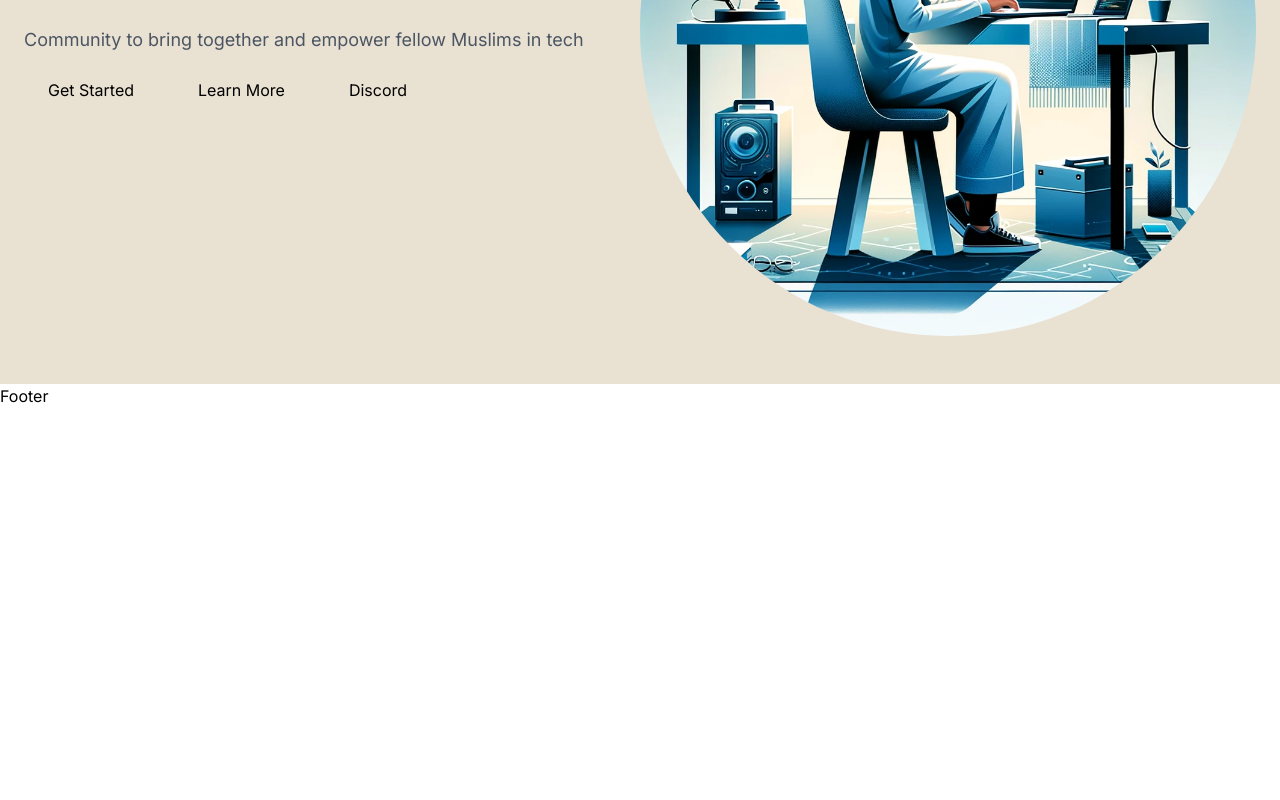
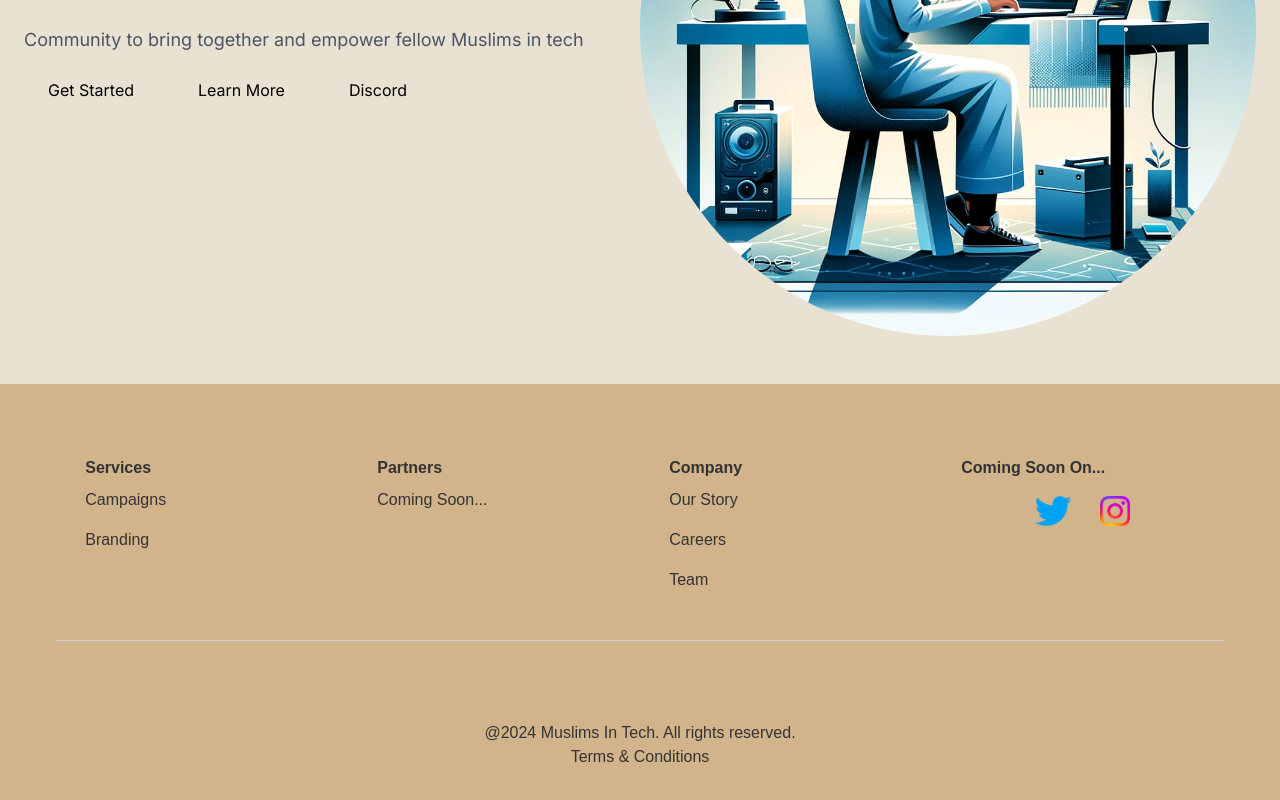
Before and after one commit to Muslims-in-Tech-MIT/muslims-in-tech-landing, a Next.js app: page / in a window 1280 px wide. Shown: the part 416-1216 px from the top of the page. Before the commit the page ends 824 px from the top, so only its background shows below. Built offline with nearby package versions, Linux system fonts and the light colour scheme.

Commit message:
New Feature

```diff
--- /dev/null
+++ b/components/sections/Footer/footer.css
@@ -0,0 +1,151 @@
+.footer {
+    background-color: #D2B48C;
+    /* Match the navbar color */
+    color: #333;
+    padding: 4rem 0;
+    font-family: Arial, sans-serif;
+    text-align: center;
+}
+
+.sb_footer-links_div h4 {
+    font-weight: bold;
+    /* This will make your h4 headings bold */
+    color: #333;
+    /* Adjust the color to fit your design */
+    /* Other styles for h4 can go here */
+}
+
+.sb_footer {
+    max-width: 1200px;
+    margin: auto;
+    display: flex;
+    flex-direction: row;
+    /* Align children in a row */
+    justify-content: space-between;
+    /* Evenly space the direct children */
+    align-items: start;
+    /* Align items to the start of the cross axis */
+    flex-wrap: wrap;
+    /* Wrap onto multiple lines if needed */
+    padding: 0 1rem;
+    /* Add padding on the sides */
+}
+
+.sb_footer-links {
+    display: flex;
+    width: 100%;
+    /* Full width to contain its children */
+    justify-content: space-around;
+    /* Evenly space the child divs */
+    flex-wrap: wrap;
+    /* Wrap onto the next line if space runs out */
+}
+
+.sb_footer-links_div {
+    display: flex;
+    flex-direction: column;
+    align-items: flex-start;
+    /* Align the text to the start for each column */
+    padding: 0.5rem 0;
+    /* Add some vertical padding */
+    flex-basis: 20%;
+    /* Give each column a base width */
+    max-width: 20%;
+    /* Ensure they don't grow beyond this width */
+}
+
+.sb_footer-links_div p strong {
+    font-weight: bold;
+    font-size: 1.25rem;
+    margin-bottom: 1rem;
+    /* Space below the bold heading */
+}
+
+.sb_footer-links_div a {
+    color: #333;
+    text-decoration: none;
+    margin: 0.5rem 0;
+    font-size: 1rem;
+}
+
+.socialmedia {
+    display: flex;
+    justify-content: center;
+    /* Center align the social media icons */
+    align-items: center;
+    gap: 20px;
+    width: 100%;
+    /* Ensure full width to align with the columns above */
+    padding: 1rem 0;
+    /* Add some padding */
+}
+
+.socialmedia img {
+    height: 30px;
+    /* Fixed height for icons */
+    width: auto;
+    /* Maintain aspect ratio */
+}
+
+.sb_footer-below {
+    display: flex;
+    flex-direction: column;
+    justify-content: center;
+    align-items: center;
+    width: 100%;
+    /* Ensure full width */
+    margin-top: 2rem;
+    /* Space above the bottom section */
+    padding: 1rem 0;
+    /* Add some padding */
+}
+
+hr {
+    border: none;
+    height: 1px;
+    background-color: #ccc;
+    width: 100%;
+    /* Full width */
+    margin: 2rem 0;
+    /* Spacing above and below */
+}
+
+.sb_footer-copyright {
+    font-size: 1rem;
+    color: #333;
+    margin-bottom: 0;
+    /* Remove any default margin */
+}
+
+/* Responsive adjustments */
+@media (max-width: 768px) {
+    .sb_footer-links_div {
+        flex-basis: 50%;
+        /* Take half the container's width on smaller screens */
+        max-width: 50%;
+        /* Ensure they don't grow beyond this width */
+    }
+
+    .sb_footer-links {
+        justify-content: space-between;
+        /* Space out the child divs evenly */
+    }
+}
+
+@media (max-width: 550px) {
+    .sb_footer-links_div {
+        flex-basis: 100%;
+        /* Each column takes full width on the smallest screens */
+        max-width: 100%;
+        /* Ensure they don't grow beyond this width */
+        align-items: center;
+        /* Center align the text */
+        text-align: center;
+        /* Center align the text */
+    }
+
+    .socialmedia {
+        justify-content: center;
+        /* Center the icons */
+    }
+}
--- a/components/sections/Footer/page.tsx
+++ b/components/sections/Footer/page.tsx
@@ -1,7 +1,64 @@
 import React from 'react'; // Ensure React is imported
+import './footer.css';
 
 const FooterSection = () => {
-  return <section>Footer</section>;
+  return (
+    <div className="footer">
+      <div className="sb_footer section_padding">
+        <div className="sb_footer-links">
+          <div className="sb_footer-links_div">
+            <h4>Services</h4>
+            <a href="/campaings">
+              <p>Campaigns</p>
+            </a>
+            <a href="/branding">
+              <p>Branding</p>
+            </a>
+          </div>
+          <div className="sb_footer-links_div">
+            <h4>Partners</h4>
+            <a href="/Partners">
+              <p>Coming Soon...</p>
+            </a>
+          </div>
+          <div className="sb_footer-links_div">
+            <h4>Company</h4>
+            <a href="/story">
+              <p>Our Story</p>
+            </a>
+            <a href="/career">
+              <p>Careers</p>
+            </a>
+            <a href="/team">
+              <p>Team</p>
+            </a>
+          </div>
+          <div className="sb_footer-links_div">
+            <h4>Coming Soon On...</h4>
+            <div className="socialmedia">
+              <p><img src="/images/Hero/Twitter-Logo.png" alt="Twitter logo" /></p>
+              <p><img src="/images/Hero/insta-logo.png" alt="Instagram logo" /></p>
+            </div>
+          </div>
+        </div>
+
+        <hr></hr>
+
+        <div className="sb_footer-below">
+          <div className="sb_footer-copyright">
+            <p>
+              @{new Date().getFullYear()} Muslims In Tech. All rights reserved.
+            </p>
+          </div>
+          <div className="sb_footer-below-links">
+            <a href="/terms"><div><p>Terms & Conditions</p></div></a>
+          </div>
+        </div>
+
+      </div>
+    </div>
+  )
+
 };
 
 export default FooterSection;
```
Also changed, not shown: public/images/Hero/Twitter-Logo.png (added), public/images/Hero/insta-logo.png (added).
